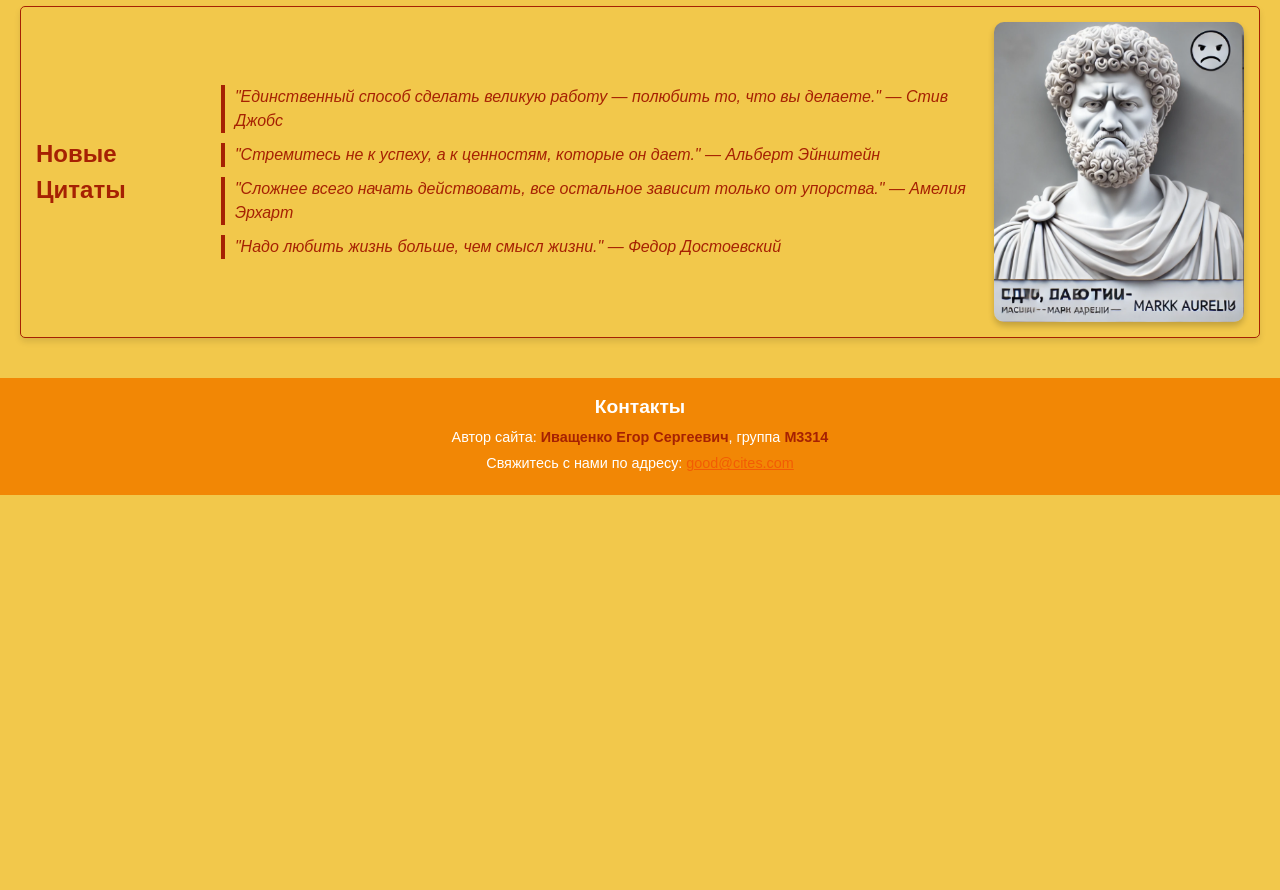
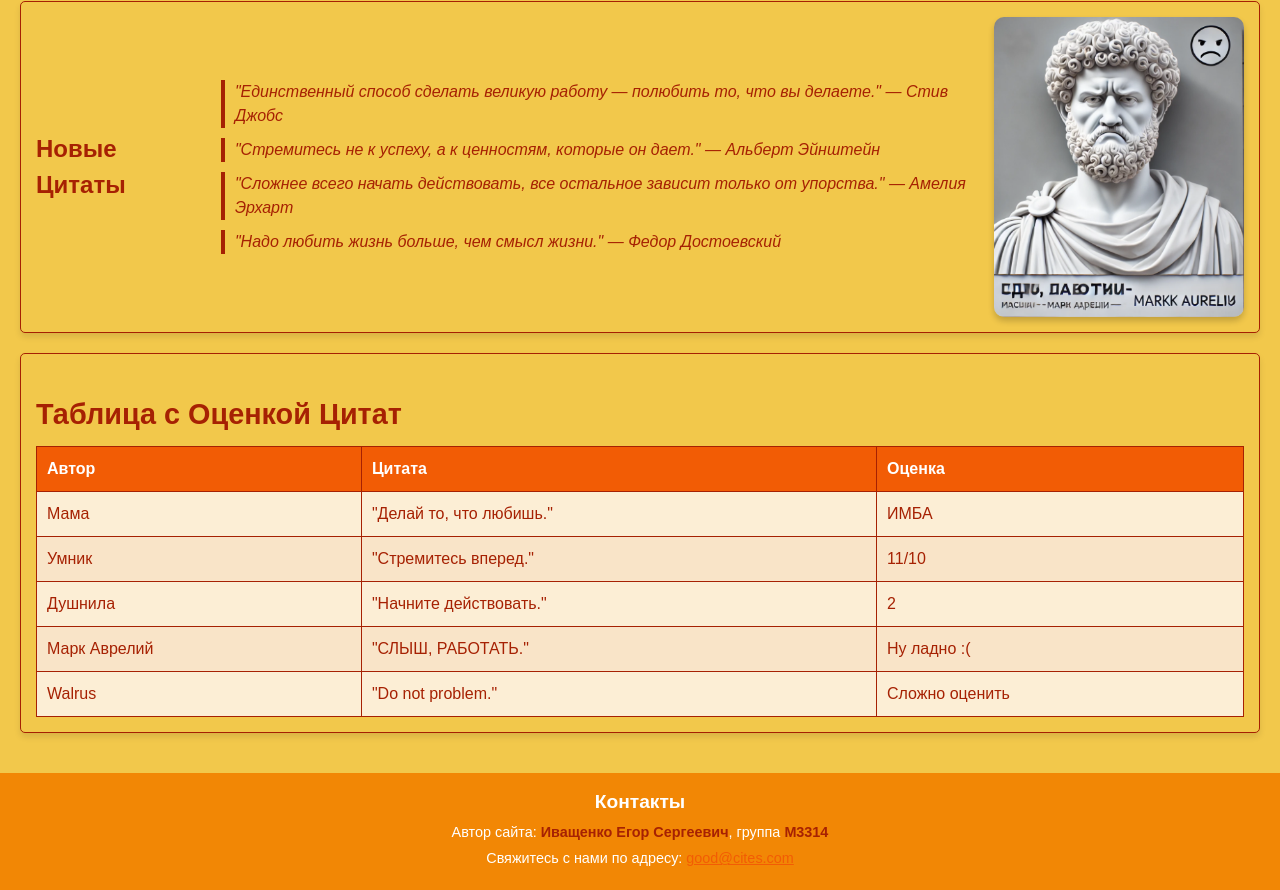
Before and after one commit to Egichiv/ITMO-Web, a plain HTML site: page index.html in a window 1280 px wide. Shown: the part 437-1327 px from the top of the page. Before the commit the page ends 932 px from the top, so only its background shows below. Drawn offline with Linux system fonts and the light colour scheme.

Commit message:
[Lab-3]: Made changes according to lab's text.

```diff
--- a/index.html
+++ b/index.html
@@ -50,6 +50,46 @@
                 </article>
                 <img src="pictures/UporotiyMarkAvreliy.png" alt="Упоротый Марк Аврелий" width="250" height="300">
             </section>
+
+            <section id="quotesMarksTable">
+                <h2>Таблица c Оценкой Цитат</h2>
+                <table>
+                    <thead>
+                    <tr>
+                        <th>Автор</th>
+                        <th>Цитата</th>
+                        <th>Оценка</th>
+                    </tr>
+                    </thead>
+                    <tbody>
+                    <tr>
+                        <td>Мама</td>
+                        <td>"Делай то, что любишь."</td>
+                        <td>ИМБА</td>
+                    </tr>
+                    <tr>
+                        <td>Умник</td>
+                        <td>"Стремитесь вперед."</td>
+                        <td>11/10</td>
+                    </tr>
+                    <tr>
+                        <td>Душнила</td>
+                        <td>"Начните действовать."</td>
+                        <td>2</td>
+                    </tr>
+                    <tr>
+                        <td>Марк Аврелий</td>
+                        <td>"СЛЫШ, РАБОТАТЬ."</td>
+                        <td>Ну ладно :(</td>
+                    </tr>
+                    <tr>
+                        <td>Walrus</td>
+                        <td>"Do not problem."</td>
+                        <td>Сложно оценить</td>
+                    </tr>
+                    </tbody>
+                </table>
+            </section>
         </main>
 
         <footer>
--- a/styles.css
+++ b/styles.css
@@ -15,6 +15,11 @@ header {
     text-align: center;
     padding: 20px;
     box-shadow: 0 4px 6px rgba(0, 0, 0, 0.1);
+
+    position: fixed;
+    top: 0;
+    width: 100%;
+    z-index: 10;
 }
 
 header img {
@@ -46,6 +51,8 @@ nav ul li a {
 /* --- СЕРЕДИНА --- */
 main {
     padding: 20px;
+
+    margin-top: 250px;
 }
 
 section {
@@ -134,3 +141,104 @@ a:hover {
 p, blockquote {
     margin: 10px 0;
 }
+
+/* --- МЕДИАЗАПРОСЫ --- */
+
+/* --- ДЛЯ ЮЗЕРОВ МИНИ-НОУТОВ И ПЛАНШЕТОВ --- */
+@media screen and (max-width: 768px) {
+    body {
+        font-size: 14px;
+    }
+
+    header h1 {
+        font-size: 2rem;
+    }
+
+    #newQuotes img {
+        width: 150px;
+        height: auto;
+    }
+
+    footer h2 {
+        display: none;
+    }
+}
+
+/* --- ДЛЯ ЮЗЕРОВ СМАРТФОНОВ --- */
+@media screen and (max-width: 480px) {
+    header img {
+        width: 80px;
+        height: 80px;
+    }
+
+    nav ul {
+        flex-direction: column;
+        gap: 10px;
+    }
+
+    main {
+        margin-top: 300px;
+    }
+
+    #newQuotes {
+        flex-direction: column;
+    }
+
+    #newQuotes img {
+        display: none;
+    }
+}
+
+/* --- ТАБЛИЦА --- */
+
+#quotesMarksTable {
+    margin-top: 20px;
+    padding: 15px;
+    background-color: #F2C84B;
+    border: 1px solid #A62103;
+    box-shadow: 0 4px 6px rgba(0, 0, 0, 0.1);
+    border-radius: 5px;
+}
+
+#quotesMarksTable h2 {
+    font-size: 1.8rem;
+    margin-bottom: 10px;
+    color: #A62103;
+}
+
+table {
+    width: 100%;
+    border-collapse: collapse;
+    table-layout: auto;
+}
+
+th, td {
+    padding: 10px;
+    text-align: left;
+    border: 1px solid #A62103;
+}
+
+thead {
+    background-color: #F25C05;
+    color: white;
+}
+
+tbody tr:nth-child(even) {
+    background-color: #F9E4C8;
+}
+
+tbody tr:nth-child(odd) {
+    background-color: #FCEED5;
+}
+
+@media screen and (max-width: 768px) {
+    thead {
+        display: none;
+    }
+
+    tbody tr {
+        display: grid;
+        grid-template-columns: repeat(3, minmax(100px, 1fr));
+        margin-bottom: 10px;
+    }
+}
```
